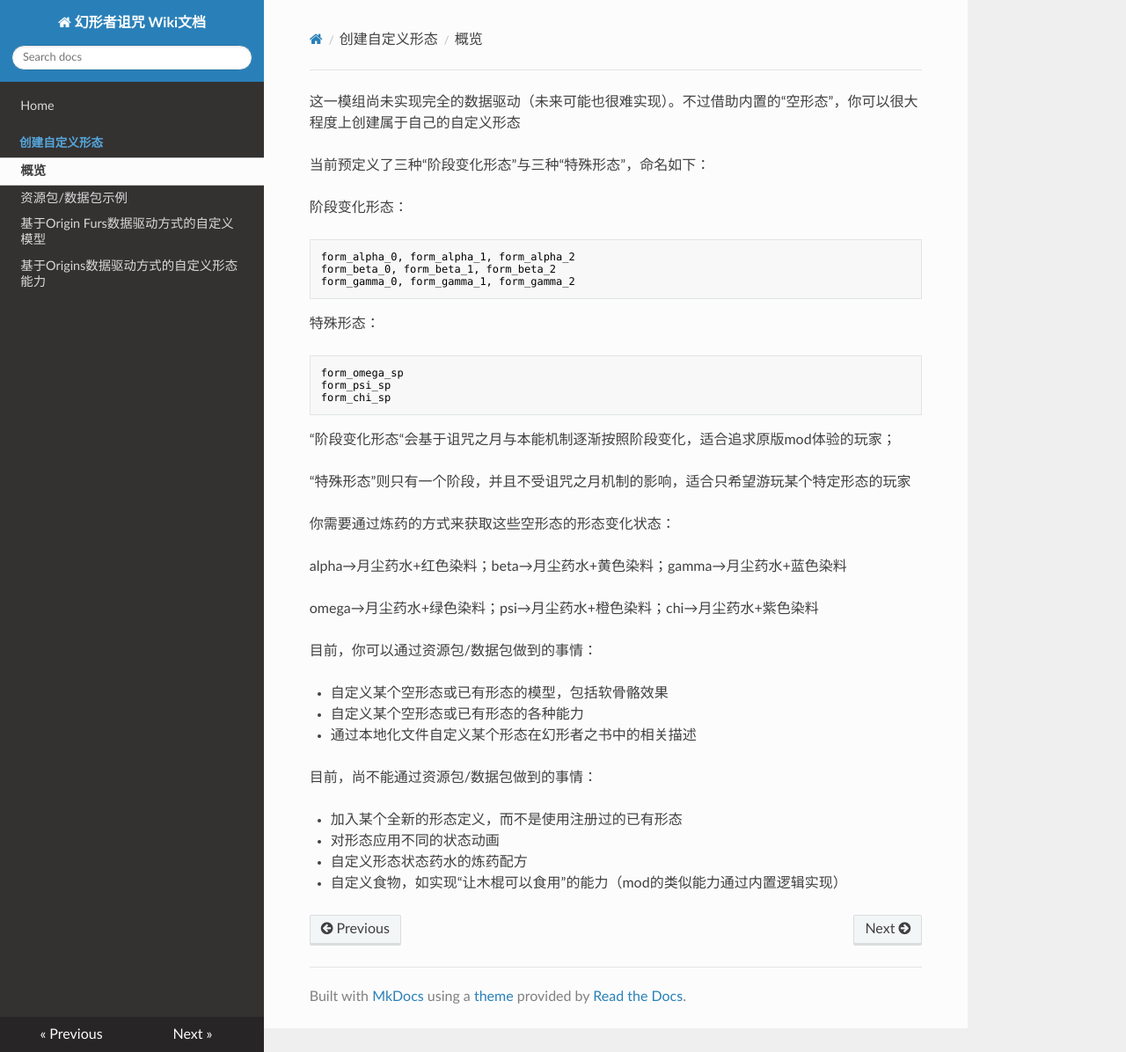
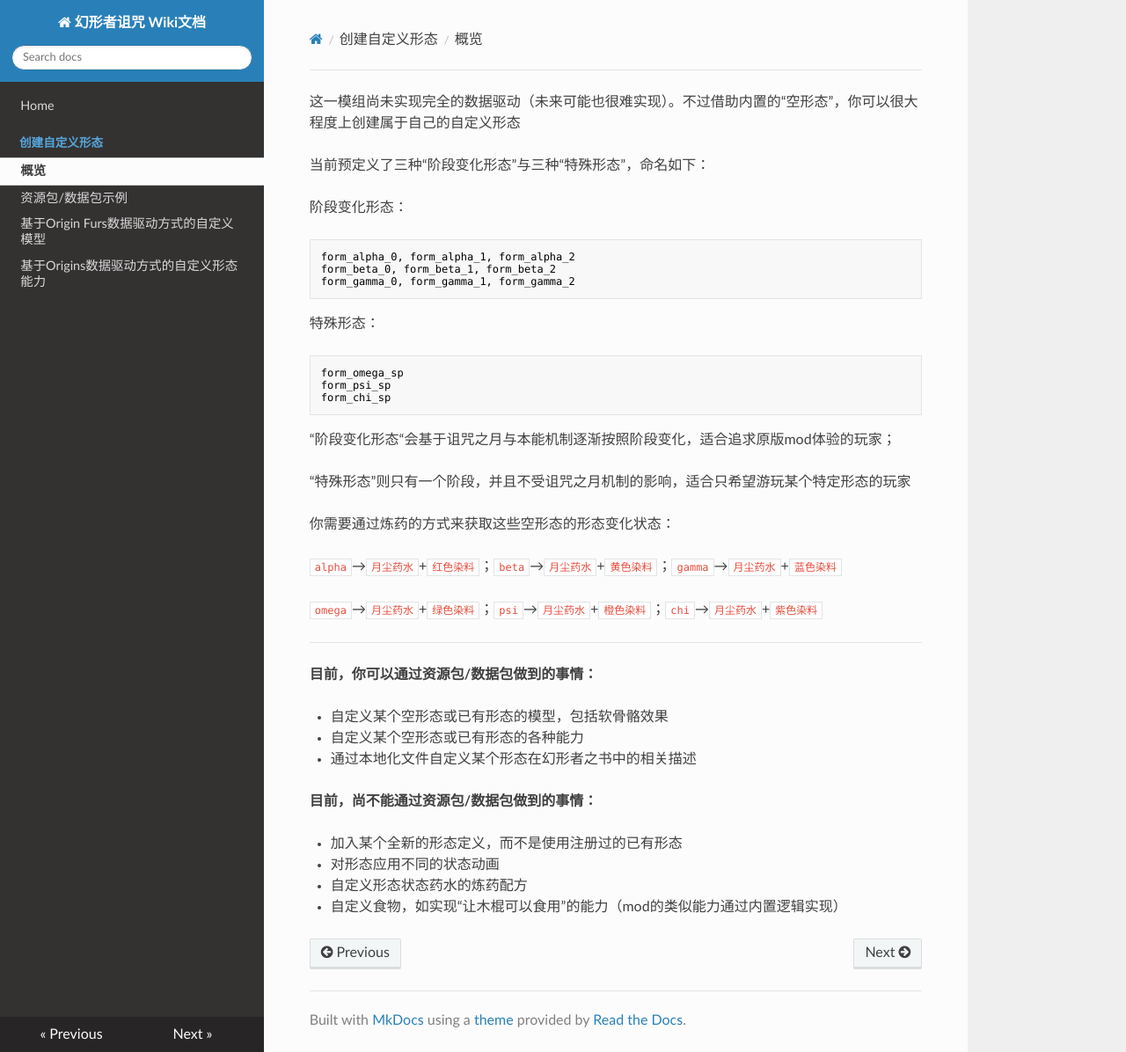
Before and after one commit to onixary/ssc_wiki, an MkDocs documentation site: the page built from docs/custom_forms/overview.md, in a window 1280 px wide and 1196 px high. Shown: the whole window at 88% size. Built offline with MkDocs 1.6.1, drawn with Linux system fonts in a browser that asks for light colours; nearby versions of some CDN libraries.

Commit message:
Update overview.md

```diff
--- a/docs/custom_forms/overview.md
+++ b/docs/custom_forms/overview.md
@@ -26,13 +26,13 @@ form_chi_sp
 
 你需要通过炼药的方式来获取这些空形态的形态变化状态：
 
-alpha→月尘药水+红色染料；beta→月尘药水+黄色染料；gamma→月尘药水+蓝色染料
+`alpha`→`月尘药水`+`红色染料`；`beta`→`月尘药水`+`黄色染料`；`gamma`→`月尘药水`+`蓝色染料`
 
-omega→月尘药水+绿色染料；psi→月尘药水+橙色染料；chi→月尘药水+紫色染料
+`omega`→`月尘药水`+`绿色染料`；`psi`→`月尘药水`+`橙色染料`；`chi`→`月尘药水`+`紫色染料`
 
+---
 
-
-目前，你可以通过资源包/数据包做到的事情：
+**目前，你可以通过资源包/数据包做到的事情：**
 
 - 自定义某个空形态或已有形态的模型，包括软骨骼效果
 
@@ -40,7 +40,8 @@ omega→月尘药水+绿色染料；psi→月尘药水+橙色染料；chi→月
 
 - 通过本地化文件自定义某个形态在幻形者之书中的相关描述
 
-目前，尚不能通过资源包/数据包做到的事情：
+
+**目前，尚不能通过资源包/数据包做到的事情：**
 
 - 加入某个全新的形态定义，而不是使用注册过的已有形态
 
```
